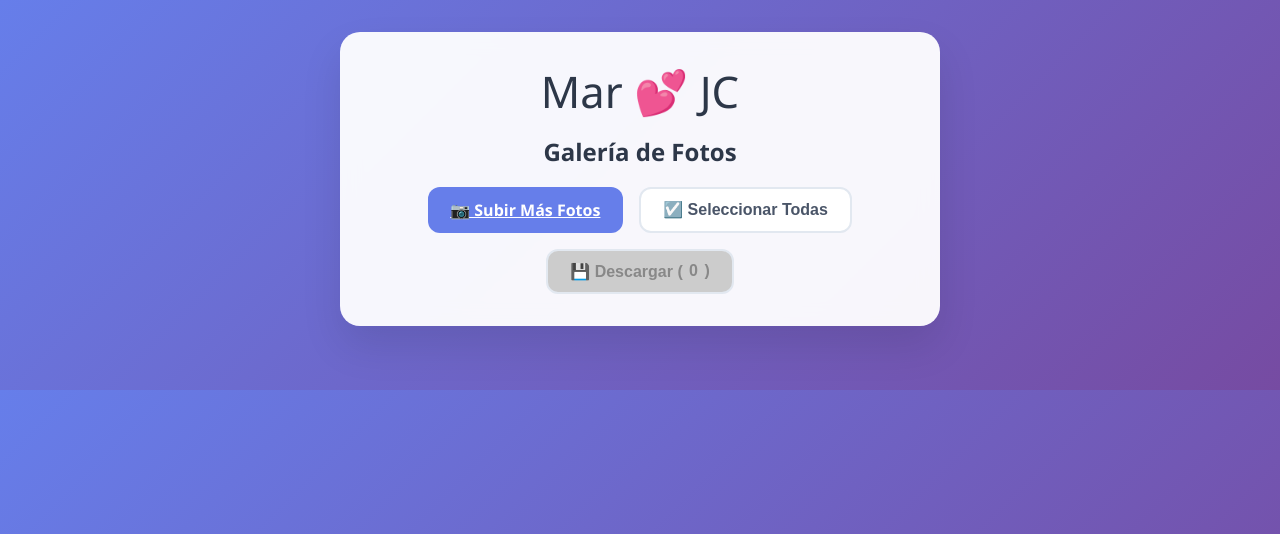
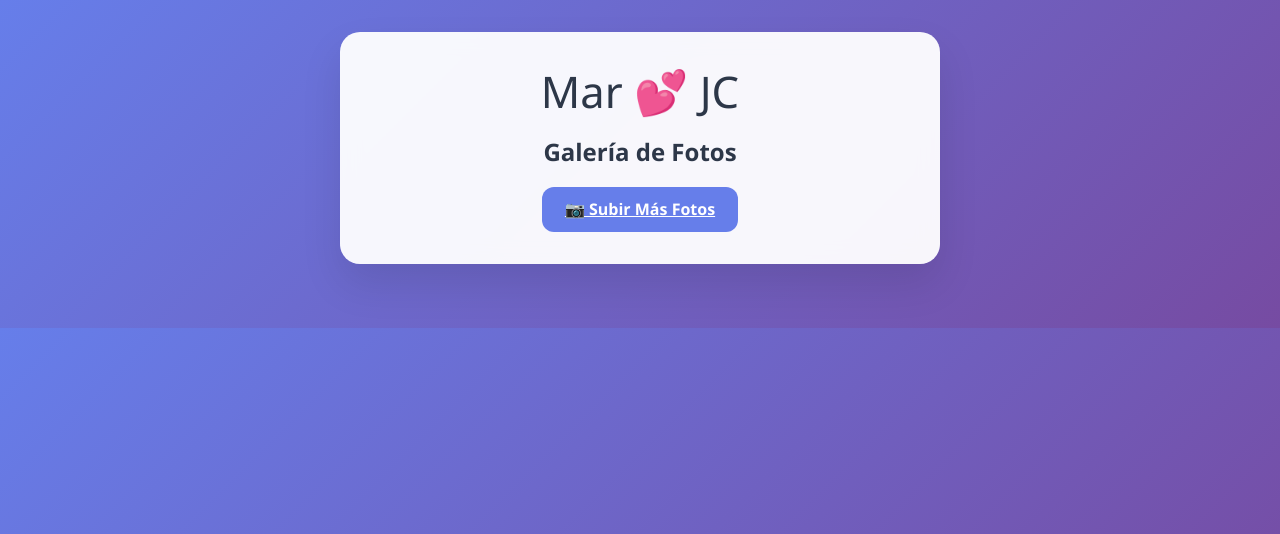
Before and after one commit to Nanrehr/fotos-boda, a Flask app: page /gallery in a window 1280 px wide. Shown: the top 534 px of the page. Run offline with Flask 3, Linux system fonts and the light colour scheme; data that the repository does not hold is empty.

Commit message:
Actualizar No Seleccion gallery.html

```diff
--- a/templates/gallery.html
+++ b/templates/gallery.html
@@ -6,129 +6,136 @@
   <title>🖼️ Galería – Boda Mar & Juan Carlos</title>
 
   <style>
-    /* ---------- Fondo & tipografía ---------- */
-    *{margin:0;padding:0;box-sizing:border-box}
-    body{
-      font-family:'Segoe UI',sans-serif;
-      background:linear-gradient(135deg,#667eea 0%,#764ba2 100%);
-      padding:2rem 1rem;color:#2d3748
+    * {margin: 0; padding: 0; box-sizing: border-box;}
+    body {
+      font-family: 'Segoe UI', sans-serif;
+      background: linear-gradient(135deg, #667eea 0%, #764ba2 100%);
+      padding: 2rem 1rem;
+      color: #2d3748;
     }
 
-    /* ---------- Cabecera ---------- */
-    .header{
-      background:rgba(255,255,255,.95);backdrop-filter:blur(10px);
-      border-radius:20px;padding:2rem;max-width:600px;margin:0 auto 2rem;text-align:center;
-      box-shadow:0 20px 40px rgba(0,0,0,.1)
+    .header {
+      background: rgba(255,255,255,.95);
+      backdrop-filter: blur(10px);
+      border-radius: 20px;
+      padding: 2rem;
+      max-width: 600px;
+      margin: 0 auto 2rem;
+      text-align: center;
+      box-shadow: 0 20px 40px rgba(0,0,0,.1);
     }
-    .heart{font-size:2.5rem;animation:beat 2s infinite both;margin-bottom:1rem}
-    @keyframes beat{0%,100%{transform:scale(1)}50%{transform:scale(1.1)}}
-    h1{margin-bottom:.5rem}
 
-    /* ---------- Botones ---------- */
-    .actions{display:flex;flex-wrap:wrap;gap:1rem;justify-content:center;margin-top:1.2rem}
-    .btn{
-      padding:.7rem 1.4rem;border:none;border-radius:12px;font-weight:600;
-      display:inline-flex;align-items:center;gap:.4rem;cursor:pointer;font-size:1rem
+    .heart {font-size: 2.5rem; animation: beat 2s infinite both; margin-bottom: 1rem;}
+    @keyframes beat {0%, 100% {transform: scale(1);} 50% {transform: scale(1.1);}}
+    h1 {margin-bottom: .5rem;}
+
+    .actions {
+      display: flex;
+      justify-content: center;
+      margin-top: 1.2rem;
     }
-    .btn-primary{background:#667eea;color:#fff}
-    .btn-secondary{background:#fff;border:2px solid #e2e8f0;color:#4a5568}
-    .btn:disabled{background:#ccc;color:#888;cursor:not-allowed}
 
-    /* ---------- Galería ---------- */
-    .gallery{
-      display:grid;gap:.8rem;
-      grid-template-columns:repeat(auto-fill,minmax(48%,1fr)); /* ~2 por fila en móvil */
-      max-width:1000px;margin:0 auto
+    .btn {
+      padding: .7rem 1.4rem;
+      border: none;
+      border-radius: 12px;
+      font-weight: 600;
+      display: inline-flex;
+      align-items: center;
+      gap: .4rem;
+      cursor: pointer;
+      font-size: 1rem;
+      background: #667eea;
+      color: #fff;
     }
-    @media(min-width:600px){
-      .gallery{grid-template-columns:repeat(auto-fill,minmax(30%,1fr))} /* 3 en tablets */
+
+    .gallery {
+      display: grid;
+      gap: .8rem;
+      grid-template-columns: repeat(auto-fill, minmax(48%, 1fr));
+      max-width: 1000px;
+      margin: 0 auto;
     }
-    .photo{
-      position:relative;border-radius:14px;overflow:hidden;box-shadow:0 6px 18px rgba(0,0,0,.08)
+
+    @media(min-width: 600px) {
+      .gallery {
+        grid-template-columns: repeat(auto-fill, minmax(30%, 1fr));
+      }
     }
-    .photo img{width:100%;height:160px;object-fit:cover;display:block}
-    /* checkbox */
-    .photo input[type=checkbox]{position:absolute;top:10px;left:10px;width:24px;height:24px;z-index:5}
 
+    .photo {
+      border-radius: 14px;
+      overflow: hidden;
+      box-shadow: 0 6px 18px rgba(0,0,0,.08);
+      cursor: pointer;
+    }
+
+    .photo img {
+      width: 100%;
+      height: 160px;
+      object-fit: cover;
+      display: block;
+    }
+
+    /* Modal */
+    .modal {
+      display: none;
+      position: fixed;
+      z-index: 999;
+      left: 0;
+      top: 0;
+      width: 100vw;
+      height: 100vh;
+      background-color: rgba(0,0,0,0.8);
+      justify-content: center;
+      align-items: center;
+    }
+
+    .modal img {
+      max-width: 90vw;
+      max-height: 90vh;
+      border-radius: 10px;
+      box-shadow: 0 0 20px rgba(255,255,255,0.2);
+    }
+
+    .modal:active {
+      display: none;
+    }
   </style>
 </head>
+
 <body>
   <section class="header">
     <div class="heart">Mar 💕 JC</div>
     <h1>Galería de Fotos</h1>
-
     <div class="actions">
-      <a href="/" class="btn btn-primary">📷 Subir Más Fotos</a>
-      <button class="btn btn-secondary" id="selectAll"   onclick="toggleAll()">☑️ Seleccionar Todas</button>
-      <button class="btn btn-secondary" id="downloadBtn" onclick="download()" disabled>
-        💾 Descargar (<span id="count">0</span>)
-      </button>
+      <a href="/" class="btn">📷 Subir Más Fotos</a>
     </div>
   </section>
 
   <section class="gallery" id="gallery">
     {% for foto in fotos %}
-      <label class="photo" data-url="{{ foto }}">
-        <input type="checkbox" onchange="update(this)">
+      <div class="photo" onclick="verFoto('{{ foto }}')">
         <img src="{{ foto }}" alt="Foto de boda">
-      </label>
+      </div>
     {% endfor %}
   </section>
 
+  <div class="modal" id="modal" onclick="cerrarModal()">
+    <img id="modalImg" src="">
+  </div>
+
   <script>
-    const selected = new Set();
-
-    function update(cb) {
-      const url = cb.closest('.photo').dataset.url;
-      if (cb.checked) {
-        selected.add(url);
-      } else {
-        selected.delete(url);
-      }
-      document.getElementById('count').textContent = selected.size;
-      document.getElementById('downloadBtn').disabled = selected.size === 0;
+    function verFoto(src) {
+      const modal = document.getElementById('modal');
+      const img = document.getElementById('modalImg');
+      img.src = src;
+      modal.style.display = 'flex';
     }
 
-    function toggleAll() {
-      const checkboxes = document.querySelectorAll('.photo input[type=checkbox]');
-      const allSelected = selected.size === checkboxes.length;
-
-      selected.clear();
-
-      checkboxes.forEach(cb => {
-        cb.checked = !allSelected;
-        const url = cb.closest('.photo').dataset.url;
-        if (cb.checked) selected.add(url);
-      });
-
-      // Actualizar contador y botón
-      document.getElementById('count').textContent = selected.size;
-      document.getElementById('downloadBtn').disabled = selected.size === 0;
+    function cerrarModal() {
+      document.getElementById('modal').style.display = 'none';
     }
-
-  async function download() {
-    const urls = [...selected];
-    if (urls.length === 0) return;
-
-    // Paso 1: solicitar el ZIP
-    const response = await fetch('/solicitar-zip', {
-      method: 'POST',
-      headers: { 'Content-Type': 'application/json' },
-      body: JSON.stringify({ urls })
-    });
-
-    const data = await response.json();
-
-    if (!response.ok || !data.zip_id) {
-      alert("Error al iniciar la descarga.");
-      return;
-    }
-
-    const link = document.createElement('a');
-    link.href = `/download-ready/${data.zip_id}`;
-    link.download = "Fotos_Boda_M&JC.zip";
-    link.click();
-  }
   </script>
 </body>
 </html>
```
